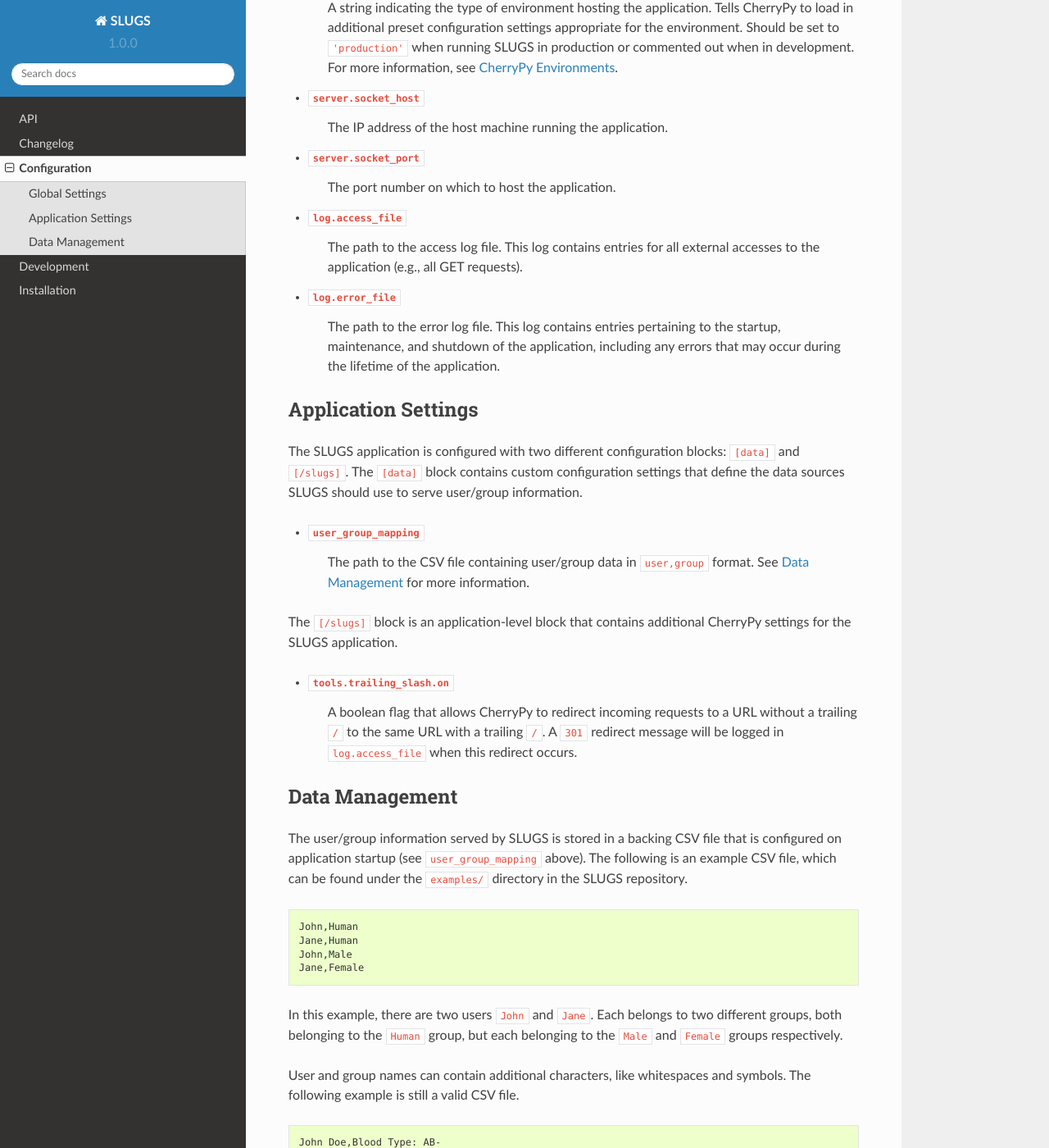
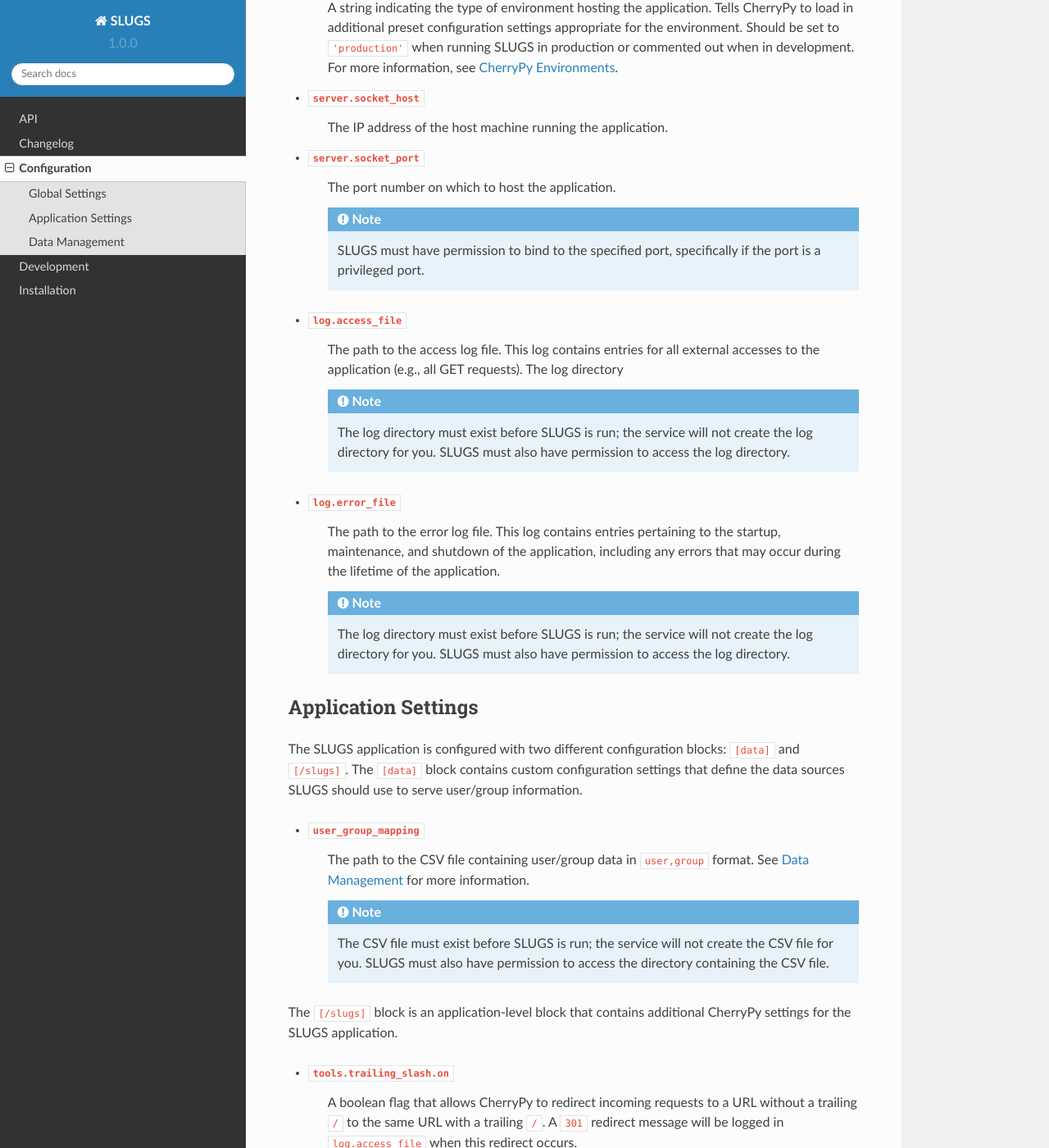
Before and after one commit to OpenKMIP/SLUGS, a Sphinx documentation site: the page built from docs/source/configuration.rst, in a window 1280 px wide and 1400 px high, scrolled down 1077 px. Shown: the whole window at 82% size. Built offline with Sphinx 7.4.7 and the Read the Docs theme 2.0.0, drawn with Linux system fonts in a browser that asks for light colours.

Commit message:
Update the configuration docs with permission notices
This change adds several different notes to the configuration
documentation, explicitly calling out that certain system
resources, like the service port number and any file accessed by
the service, may require SLUGS to have specific permission for it
to work correctly.

```diff
--- a/docs/source/configuration.rst
+++ b/docs/source/configuration.rst
@@ -55,13 +55,27 @@
     The IP address of the host machine running the application.
 * ``server.socket_port``
     The port number on which to host the application.
+
+    .. note::
+       SLUGS must have permission to bind to the specified port, specifically
+       if the port is a privileged port.
 * ``log.access_file``
     The path to the access log file. This log contains entries for all external
-    accesses to the application (e.g., all GET requests).
+    accesses to the application (e.g., all GET requests). The log directory
+
+    .. note::
+       The log directory must exist before SLUGS is run; the service will not
+       create the log directory for you. SLUGS must also have permission to
+       access the log directory.
 * ``log.error_file``
     The path to the error log file. This log contains entries pertaining to the
     startup, maintenance, and shutdown of the application, including any errors
     that may occur during the lifetime of the application.
+
+    .. note::
+       The log directory must exist before SLUGS is run; the service will not
+       create the log directory for you. SLUGS must also have permission to
+       access the log directory.
 
 Application Settings
 --------------------
@@ -73,6 +87,11 @@
 * ``user_group_mapping``
     The path to the CSV file containing user/group data in ``user,group``
     format. See :ref:`data-management` for more information.
+
+    .. note::
+       The CSV file must exist before SLUGS is run; the service will not
+       create the CSV file for you. SLUGS must also have permission to
+       access the directory containing the CSV file.
 
 The ``[/slugs]`` block is an application-level block that contains additional
 CherryPy settings for the SLUGS application.
```
